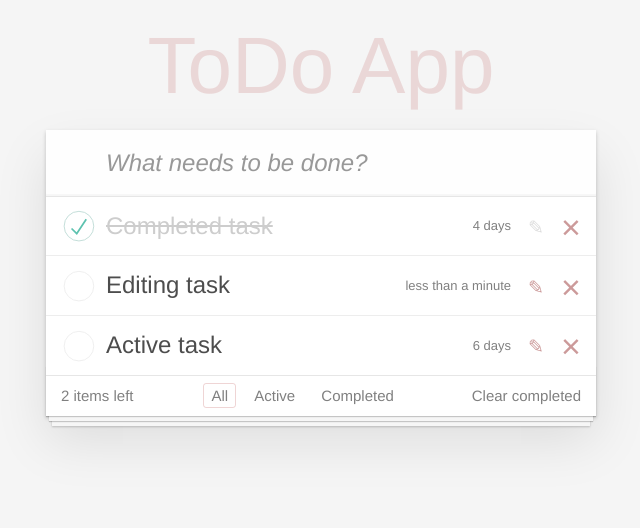
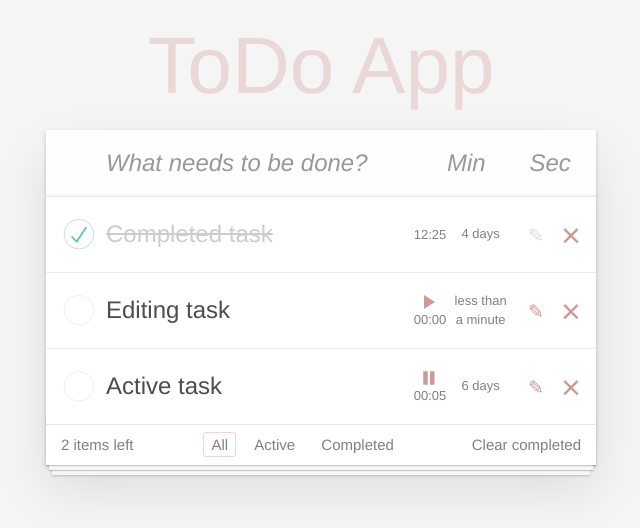
Before and after one commit to overknight/todo-react, a React (Create React App) app: page / in a window 1280 px wide. Shown: the top 528 px of the page, without its empty margins (319-959 px from the left). Built offline with nearby package versions, Linux system fonts and the light colour scheme.

Commit message:
new feature

```diff
--- a/src/components/App.js
+++ b/src/components/App.js
@@ -1,7 +1,8 @@
 import { Component } from 'react';
+import { formatDistanceToNow } from 'date-fns';
 
 import { NewTaskForm } from './NewTaskForm';
-import { TaskList } from './TaskList';
+import { TaskList, visibleTasks, runningTasks } from './TaskList';
 import { Footer } from './Footer';
 
 const Header = (props) => {
@@ -21,44 +22,55 @@ const filterFunctions = {
 
 let newTaskID = 1;
 
-const createTask = ({ title, completed, creationDate }) => {
+const createTask = ({ title, completed, running, duration, creationDate }) => {
   const id = newTaskID++;
   const result = { title, id };
   if (completed) Object.assign(result, { completed });
+  if (running) Object.assign(result, { running });
+  if (duration) Object.assign(result, { duration });
   if (creationDate) Object.assign(result, { creationDate });
   return result;
 };
 
+let idRefreshInterval;
+
 class App extends Component {
   state = {
     data: [
-      createTask({ title: 'Completed task', creationDate: 1720812970158, completed: true }),
+      createTask({ title: 'Completed task', duration: 745000, creationDate: 1720812970158, completed: true }),
       createTask({ title: 'Editing task' }),
-      createTask({ title: 'Active task', creationDate: 1720628035017 }),
+      createTask({ title: 'Active task', running: true, creationDate: 1720628035017 }),
     ],
     currentFilter: 'All',
     editingTask: false,
   };
 
-  newTask = (e) => {
-    e.preventDefault();
-    const inputField = e.target.querySelector('[name="new-task-name"]');
-    if (!inputField) return;
-    if (!inputField.value) return;
+  newTask = (taskInfo, callback) => {
     this.setState(({ data }) => {
-      const title = inputField.value.trimEnd();
-      inputField.value = '';
-      return { data: [...data, createTask({ title, creationDate: Date.now() })] };
-    });
+      return { data: [...data, createTask(taskInfo)] };
+    }, callback);
   };
 
-  toggleTaskStatus = (id) => {
+  updateTaskInfo = (id, e) => {
     this.setState(({ data }) => {
       const newData = [...data];
       const idx = newData.findIndex((item) => item.id === id);
+      let taskInfo = {};
+      if (e.type == 'change') {
+        taskInfo = { completed: e.target.checked };
+        if (taskInfo.completed) {
+          delete runningTasks[id];
+          taskInfo.running = false;
+        }
+      }
+      if (e.type == 'timerToggle') {
+        const running = !e.detail.running;
+        if (!running) delete runningTasks[id];
+        taskInfo = { running };
+      }
       newData[idx] = {
         ...newData[idx],
-        completed: !newData[idx].completed,
+        ...taskInfo,
       };
       return { data: newData };
     });
@@ -68,6 +80,7 @@ class App extends Component {
     this.setState(({ data }) => {
       const newData = [...data];
       const idx = newData.findIndex((item) => item.id === id);
+      if (newData[idx].running) delete runningTasks[id];
       return { data: [...newData.slice(0, idx), ...newData.slice(idx + 1)] };
     });
   };
@@ -106,6 +119,33 @@ class App extends Component {
     });
   };
 
+  updateDurations = () => {
+    for (const task of visibleTasks) {
+      const timeDistance = formatDistanceToNow(task.props.creationDate);
+      if (timeDistance != task.state.formattedAge) {
+        task.setState({ formattedAge: timeDistance });
+      }
+    }
+    this.setState(({ data }) => {
+      const newData = [...data];
+      const now = Date.now();
+      for (const [id, { lastUpdate }] of Object.entries(runningTasks)) {
+        const idx = newData.findIndex((item) => item.id == id);
+        if (!~idx) return;
+        const timeDelta = now - lastUpdate;
+        let duration = newData[idx].duration || 0;
+        duration += timeDelta;
+        newData[idx] = { ...newData[idx], duration };
+        runningTasks[id].lastUpdate = now;
+      }
+      return { data: newData };
+    });
+  };
+
+  componentDidMount() {
+    if (!idRefreshInterval) idRefreshInterval = setInterval(this.updateDurations, 1000);
+  }
+
   render() {
     const { currentFilter } = this.state;
     let { data } = this.state;
@@ -119,7 +159,7 @@ class App extends Component {
         <section className="main">
           <TaskList
             dataSrc={data}
-            onTaskStatusChange={this.toggleTaskStatus}
+            onTaskInfoUpdated={this.updateTaskInfo}
             onTaskRemove={this.removeTask}
             editingTask={this.state.editingTask}
             beginEditTask={this.taskEditStarted}
--- a/src/components/NewTaskForm.js
+++ b/src/components/NewTaskForm.js
@@ -3,16 +3,40 @@ import { Component } from 'react';
 export class NewTaskForm extends Component {
   state = {
     value: '',
+    timer: {},
   };
 
   fieldFormat = (e) => {
     this.setState({ value: e.target.value.trimStart() });
   };
 
+  setTimer = (e) => {
+    let value = e.target.value;
+    value = Number(value.replace(' ', ''));
+    if (isNaN(value)) return;
+    const k = e.target.name.replace('new-task-timer-', '');
+    const { timer } = this.state;
+    timer[k] = value;
+    this.setState({ timer });
+  };
+
+  newTask = (e) => {
+    e.preventDefault();
+    const title = this.state.value;
+    const creationDate = Date.now();
+    const newTaskInfo = { title, creationDate };
+    const { min = 0, sec = 0 } = this.state.timer;
+    const duration = (min * 60 + sec) * 1000;
+    if (duration > 0) Object.assign(newTaskInfo, { duration });
+    this.props.app.newTask(newTaskInfo, () => {
+      this.setState({ value: '', timer: {} });
+      e.target.querySelector('[name="new-task-name"]').focus();
+    });
+  };
+
   render() {
-    const { app } = this.props;
     return (
-      <form onSubmit={app.newTask}>
+      <form className="new-todo-form" onSubmit={this.newTask}>
         <input
           type="text"
           name="new-task-name"
@@ -23,6 +47,25 @@ export class NewTaskForm extends Component {
           value={this.state.value}
           onChange={this.fieldFormat}
         />
+        <input
+          type="text"
+          name="new-task-timer-min"
+          className="new-todo-form__timer"
+          placeholder="Min"
+          autoComplete="off"
+          value={this.state.timer.min || ''}
+          onChange={this.setTimer}
+        />
+        <input
+          type="text"
+          name="new-task-timer-sec"
+          className="new-todo-form__timer"
+          placeholder="Sec"
+          autoComplete="off"
+          value={this.state.timer.sec || ''}
+          onChange={this.setTimer}
+        />
+        <input type="submit" hidden />
       </form>
     );
   }
--- a/src/components/Task.js
+++ b/src/components/Task.js
@@ -1,5 +1,7 @@
 import { Component } from 'react';
-import { formatDistanceToNow } from 'date-fns';
+import { formatDistanceToNow, format } from 'date-fns';
+
+export let visibleTasks = [];
 
 const keyboardHandler = function (e) {
   if (e.type != 'keyup') return;
@@ -34,12 +36,24 @@ const taskEditorField = (taskRef) => {
 export class Task extends Component {
   static defaultProps = {
     creationDate: Date.now(),
+    running: false,
+    duration: 0,
   };
 
   state = {
     editingTitle: false,
     value: this.props.title,
+    formattedAge: formatDistanceToNow(this.props.creationDate),
   };
+
+  componentDidMount() {
+    visibleTasks.push(this);
+    if (this.props.running) this.props.onTimerStart();
+  }
+
+  componentWillUnmount() {
+    visibleTasks = visibleTasks.filter((task) => task !== this);
+  }
 
   editTitle = (e) => {
     this.setState({
@@ -57,10 +71,28 @@ export class Task extends Component {
     this.props.onRemove();
   };
 
+  toggleTimer = (e) => {
+    if (!this.props.completed) e.stopPropagation();
+    if (!this.props.running) this.props.onTimerStart();
+    const event = new CustomEvent('timerToggle', { detail: { running: this.props.running } });
+    this.props.onInfoUpdate(event);
+  };
+
   render() {
-    const { title, completed = false, isEditingOtherTask = false, onStatusChange, creationDate } = this.props;
-    const { editingTitle } = this.state;
+    const { title, completed = false, isEditingOtherTask = false, duration, running, onInfoUpdate } = this.props;
+    const { editingTitle, formattedAge } = this.state;
     const editable = completed ? false : !isEditingOtherTask;
+    const btnTimerTitle = (completed ? '' : running ? 'stop ' : 'start ') + 'task timer';
+    const btnTimerIcon = completed ? null : running ? (
+      <svg width="18px" height="18px" viewBox="0 0 16 12" xmlns="http://www.w3.org/2000/svg">
+        <path d="M2 12H6V0H2V0Z"></path>
+        <path d="M8 12H12V0H8V0Z"></path>
+      </svg>
+    ) : (
+      <svg width="18" height="18" viewBox="0 0 18 14" xmlns="http://www.w3.org/2000/svg">
+        <path d="M3 0V14L14 7.045L3 0Z"></path>
+      </svg>
+    );
     const view = (
       <div className="view">
         <label>
@@ -69,11 +101,15 @@ export class Task extends Component {
             type="checkbox"
             title="Toggle status"
             defaultChecked={completed}
-            onChange={onStatusChange}
+            onChange={onInfoUpdate}
           />
           <span className="status-indicator"></span>
           <span className="description">{title}</span>
-          <span className="created">{formatDistanceToNow(creationDate)}</span>
+          <button className="timer" disabled={completed} title={btnTimerTitle} onClick={this.toggleTimer}>
+            {btnTimerIcon}
+            <span>{format(duration, 'mm:ss')}</span>
+          </button>
+          <span className="created">{formattedAge}</span>
         </label>
         <button
           className={editable ? 'icon icon-edit' : 'icon icon-edit disabled'}
--- a/src/components/TaskList.js
+++ b/src/components/TaskList.js
@@ -1,10 +1,18 @@
-import { Task } from './Task';
+import { Task, visibleTasks } from './Task';
 
 const err_incorrectData = new TypeError('incorrect data format');
 
+export { visibleTasks };
+
+export const runningTasks = {};
+
+const startTaskTimer = function (id) {
+  runningTasks[id] = { lastUpdate: Date.now() };
+};
+
 export const TaskList = ({
   dataSrc,
-  onTaskStatusChange,
+  onTaskInfoUpdated,
   onTaskRemove,
   beginEditTask,
   cancelTaskEditing,
@@ -17,12 +25,13 @@ export const TaskList = ({
       <Task
         key={id}
         {...taskInfo}
-        onStatusChange={onTaskStatusChange.bind(null, id)}
+        onInfoUpdate={onTaskInfoUpdated.bind(null, id)}
         onRemove={onTaskRemove.bind(null, id)}
         isEditingOtherTask={editingTask}
         onEditStart={beginEditTask}
         onEditCanceled={cancelTaskEditing}
         onEditFinished={finishTaskEdit.bind(null, id)}
+        onTimerStart={startTaskTimer.bind(null, id)}
       />
     );
   });
--- a/src/index.css
+++ b/src/index.css
@@ -69,7 +69,13 @@ body {
   text-rendering: optimizeLegibility;
 }
 
+.new-todo-form {
+  display: flex;
+  margin-bottom: 0;
+}
+
 .new-todo,
+.new-todo-form .new-todo-form__timer,
 .edit {
   position: relative;
   margin: 0;
@@ -87,9 +93,19 @@ body {
   -moz-osx-font-smoothing: grayscale;
 }
 
-.new-todo {
+.new-todo,
+.new-todo-form .new-todo-form__timer {
   padding: 16px 16px 16px 60px;
   border: none;
   background: rgba(0, 0, 0, 0.003);
   box-shadow: inset 0 -2px 1px rgba(0, 0, 0, 0.03);
 }
+
+.new-todo {
+  width: 70%;
+}
+
+.new-todo-form .new-todo-form__timer {
+  width: 15%;
+  padding-left: 16px;
+}
--- a/src/task-list.css
+++ b/src/task-list.css
@@ -88,11 +88,18 @@ button::-moz-focus-inner {
   justify-content: space-between;
   padding: 15px 85px 15px 60px;
   cursor: pointer;
+  min-height: 45px;
+}
+
+.todo-list li label .timer,
+.todo-list li label .created {
+  font-size: 13px;
+  color: gray;
 }
 
 .todo-list li label .created {
-  font-size: 13px;
-  color: gray;
+  text-align: center;
+  flex-basis: 15%;
 }
 
 .todo-list li label .description {
@@ -102,11 +109,26 @@ button::-moz-focus-inner {
   transition: color 0.4s;
   font-weight: 400;
   color: #4d4d4d;
+  flex-basis: 75%;
 }
 
 .todo-list li.completed label .description {
   color: #cdcdcd;
   text-decoration: line-through;
+}
+
+.todo-list li label button.timer {
+  fill: #cc9a9a;
+  cursor: pointer;
+  flex-basis: 10%;
+}
+
+.todo-list li label button.timer:hover {
+  fill: #af5b5e;
+}
+
+.todo-list li label button.timer * {
+  vertical-align: middle;
 }
 
 .todo-list li .icon {
@@ -117,7 +139,7 @@ button::-moz-focus-inner {
   height: 40px;
   font-size: 34px;
   color: #cc9a9a;
-  margin: auto 0 11px;
+  margin: auto 0;
   transition: color 0.2s ease-out;
   cursor: pointer;
 }
```
Also changed, not shown: .eslintrc.json, 1 other file (tests, documents, lock files or other folders).
